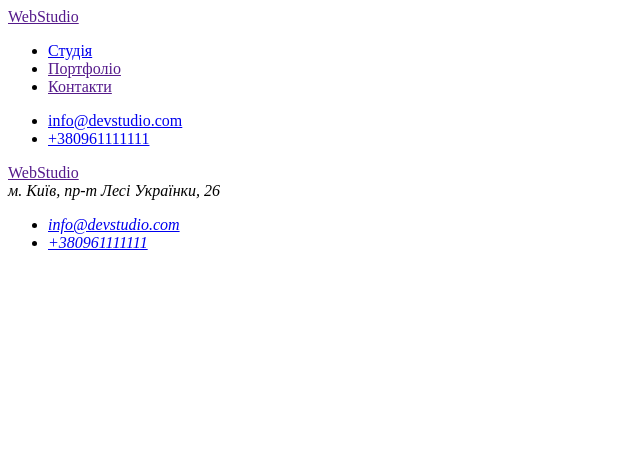
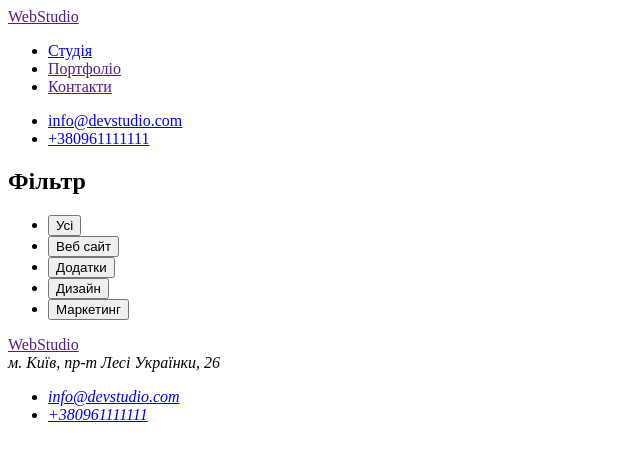
Before and after one commit to su2510/goit-markup-hw-02, a plain HTML site: page portfolio.html in a window 1280 px wide. Shown: the whole page, without its empty margins (0-640 px from the left). Drawn offline with Linux system fonts and the light colour scheme.

Commit message:
Update portfolio.html

```diff
--- a/portfolio.html
+++ b/portfolio.html
@@ -1,9 +1,9 @@
 <!DOCTYPE html>
 <html lang="en">
   <head>
-    <meta charset="UTF-8">
-    <meta http-equiv="X-UA-Compatible" content="IE=edge">
-    <meta name="viewport" content="width=device-width, initial-scale=1.0">
+    <meta charset="UTF-8" />
+    <meta http-equiv="X-UA-Compatible" content="IE=edge" />
+    <meta name="viewport" content="width=device-width, initial-scale=1.0" />
     <title>Document</title>
     <link rel="stylesheet" href="./css/styles.css" />
   </head>
@@ -23,7 +23,19 @@
         <li><a href="tel:+380961111111">+380961111111</a></li>
       </ul>
     </header>
-
+    <main>
+      <!--фільтр-->
+      <section>
+        <h2>Фільтр</h2>
+        <ul>
+          <li><button type="button">Усі</button></li>
+          <li><button type="button">Веб сайт</button></li>
+          <li><button type="button">Додатки</button></li>
+          <li><button type="button">Дизайн</button></li>
+          <li><button type="button">Маркетинг</button></li>
+        </ul>
+      </section>
+    </main>
 
     <!--підвал-->
     <footer>
@@ -37,6 +49,5 @@
         </ul>
       </address>
     </footer>
-
   </body>
 </html>
```
Lines whose indentation alone changed are shown as unchanged.
